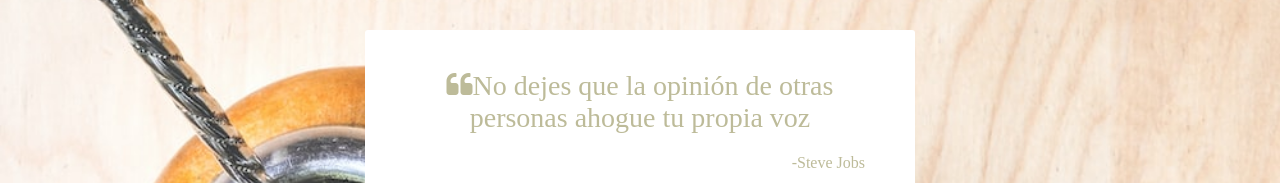
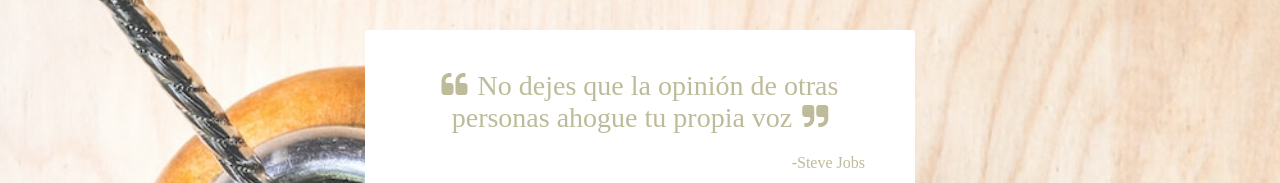
Before and after one commit to tiago1820/motivamate, a React (Vite) app: page / in a window 1280 px wide. Shown: the part 223-406 px from the top of the page. Built offline with nearby package versions, Linux system fonts and the light colour scheme.

Commit message:
Modificacion iconos de comillas

```diff
--- a/src/components/Quote/Quote.jsx
+++ b/src/components/Quote/Quote.jsx
@@ -13,6 +13,7 @@ export default function Quote(props) {
                 <div className={styles.quoteText}>
                     <i className='fa fa-quote-left'></i>
                     <span className={styles.spanText}>{quote}</span>
+                    <i className='fa fa-quote-right'></i>
                 </div>
                 <div className={styles.quoteAuthor}>
                     -
--- a/src/components/Quote/Quote.module.css
+++ b/src/components/Quote/Quote.module.css
@@ -22,6 +22,9 @@
     clear: both;
     font-weight: 500;
     font-size: 1.75em;
+}
+.quoteText span{
+    margin: 0 10px 0 10px;
 }
 
 .quoteAuthor {
```
